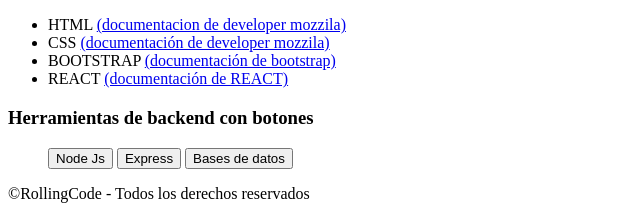
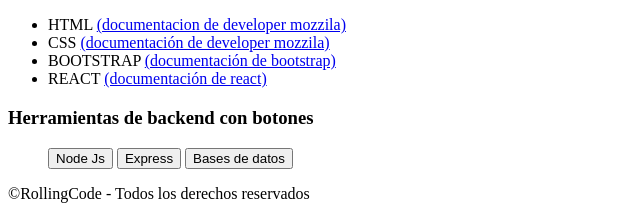
Before and after one commit to marvi2011/proyecto-01-rolling, a plain HTML site: page pages/elementos.html in a window 1280 px wide. Shown: the part 862-1078 px from the top of the page, 0-640 px from the left. Drawn offline with Linux system fonts and the light colour scheme.

Commit message:
cargada toda la info de la pagina

```diff
--- a/pages/elementos.html
+++ b/pages/elementos.html
@@ -109,7 +109,7 @@
           >
         </li>
         <li>
-          REACT <a href="https://es.react.dev/">(documentación de REACT)</a>
+          REACT <a href="https://es.react.dev/">(documentación de react)</a>
         </li>
       </ul>
       <h3>Herramientas de backend con botones</h3>
```
